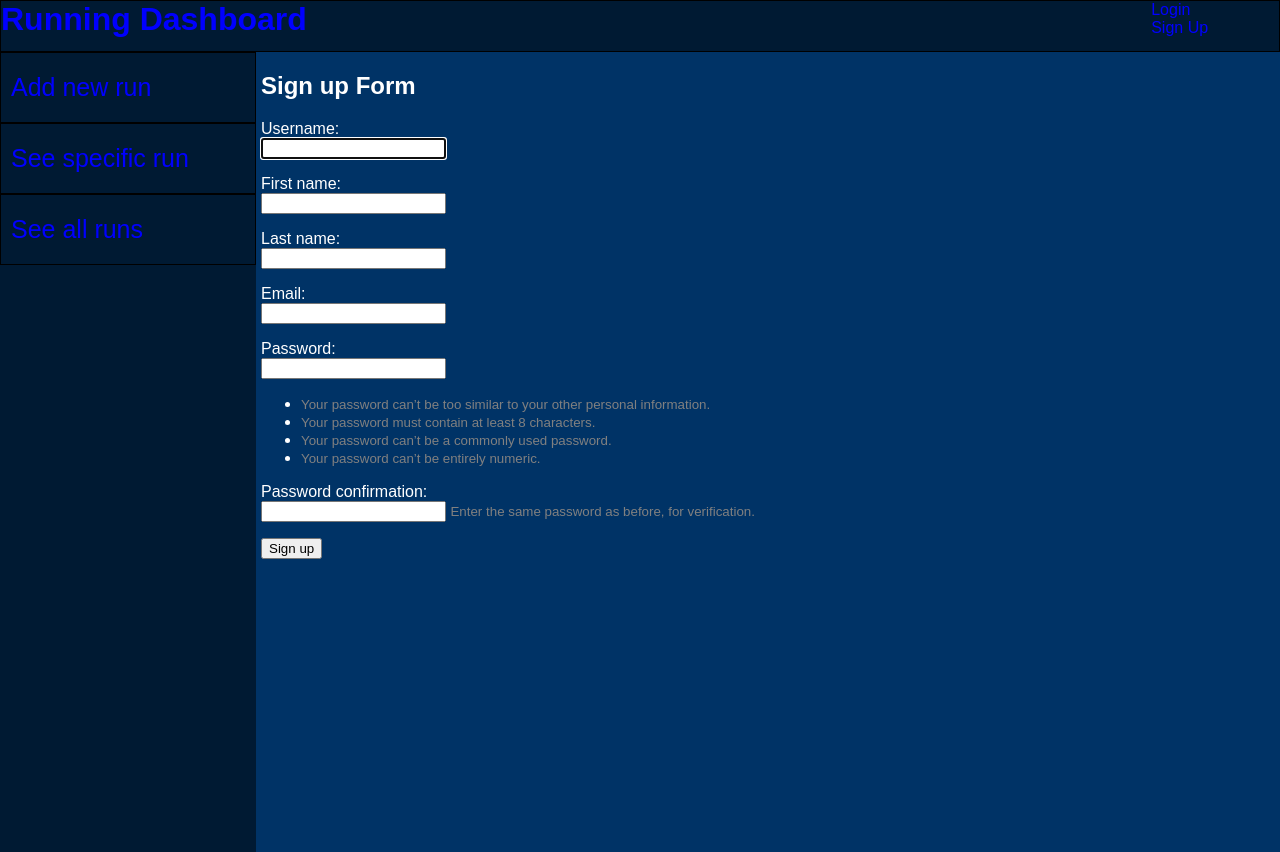
After one commit to meir412/running_website, a Django app: page /running_dashboard/signup/ in a window 1280 px wide. The commit adds this page. Run offline with Django 3.2, Linux system fonts and the light colour scheme.

Commit message:
Add user sign up functionality and email backend
* Add view, template, and url mapping for signup
* Allow addition of custom fields to the signup form
* Configure email backend to a sendgrid smtp
* Improve password reset email template
* Finish email confirmation on sign up
* Finalize messages, emails and permissions

```diff
--- a/running_dashboard/forms.py
+++ b/running_dashboard/forms.py
@@ -3,6 +3,8 @@ import datetime
 from django import forms
 from django.core.exceptions import ValidationError
 from django.utils.translation import ugettext_lazy as _
+from django.contrib.auth.forms import UserCreationForm
+from django.contrib.auth.models import User
 
 from running_dashboard.models import Run
 
@@ -38,3 +40,27 @@ class AddRunForm(forms.Form):
 
     class Meta:
         model = Run
+
+
+class UniqueUserEmailField(forms.EmailField):
+    """
+    An EmailField which only is valid if no User has that email.
+    """
+    def validate(self, value):
+        super(forms.EmailField, self).validate(value)
+        try:
+            User.objects.get(email=value)
+            raise forms.ValidationError("A user with that email is already registered")
+        except User.MultipleObjectsReturned:
+            raise forms.ValidationError("A user with that email is already registered")
+        except User.DoesNotExist:
+            pass
+
+
+class SignUpForm(UserCreationForm):
+    username = forms.CharField(max_length=30, help_text="")
+    email = UniqueUserEmailField(max_length=200)
+
+    class Meta:
+        model = User
+        fields = ('username', 'first_name', 'last_name', 'email', 'password1', 'password2', )
--- a/running_dashboard/templates/base_generic.html
+++ b/running_dashboard/templates/base_generic.html
@@ -18,6 +18,7 @@
         <li><a href="{% url 'logout'%}?next={{request.path}}">Logout</a></li>
         {% else %}
         <li><a href="{% url 'login'%}?next={{request.path}}">Login</a></li>
+        <li><a href="{% url 'sign-up' %}">Sign Up</a></li>
       {% endif %}
       </div>
     </div>
--- /dev/null
+++ b/running_dashboard/templates/sign_up.html
@@ -0,0 +1,28 @@
+{% extends "base_generic.html" %}
+
+{% block content%}
+
+{% load static %}
+  <link rel="stylesheet" href="{% static 'css/registration.css'%}" type="text/css">
+
+  <div class="registration">
+    <h2>Sign up Form</h2>
+    <form method="post">
+      {% csrf_token %}
+      {% for field in form %}
+        <p>
+          {{ field.label_tag }}<br>
+          {{ field }}
+          {% if field.help_text %}
+            <small style="color: grey">{{ field.help_text }}</small>
+          {% endif %}
+          {% for error in field.errors %}
+            <p style="color: red">{{ error }}</p>
+          {% endfor %}
+        </p>
+      {% endfor %}
+      <button type="submit">Sign up</button>
+    </form>
+  </div>
+
+{% endblock %}
--- a/running_dashboard/urls.py
+++ b/running_dashboard/urls.py
@@ -1,4 +1,4 @@
-from django.urls import path
+from django.urls import path, re_path
 from . import views
 
 urlpatterns = [
@@ -9,4 +9,7 @@ urlpatterns = [
     path('run/<int:pk>/changerun/', views.RunUpdate.as_view(), name='run-update'),
     path('run/<int:pk>/deleterun/', views.RunDelete.as_view(), name='run-delete'),
     path('addrun/', views.addNewRun, name='run-add'),
+    path('signup/', views.signUp, name='sign-up'),
+    re_path(r'^activate/(?P<uidb64>[0-9A-Za-z_\-]+)/(?P<token>[0-9A-Za-z]{1,13}-[0-9A-Za-z]{1,20})/$',
+            views.activate, name='activate'),
 ]
--- a/running_dashboard/views.py
+++ b/running_dashboard/views.py
@@ -6,16 +6,25 @@ from django.shortcuts import get_object_or_404
 from django.core.serializers import serialize
 from django.views import generic
 from django.views.generic.edit import CreateView, UpdateView, DeleteView
-
+from django.contrib.auth import login, authenticate
+from django.contrib.auth.models import User
 from django.contrib.auth.decorators import login_required
 from django.contrib.auth.mixins import LoginRequiredMixin
+from django.contrib.auth.forms import UserCreationForm
+from django.contrib.sites.shortcuts import get_current_site
+from django.core.mail import EmailMessage
 from django.http import HttpResponseRedirect
+from django.template.loader import render_to_string
 from django.urls import reverse
 from django.urls import reverse_lazy
+from django.utils.encoding import force_bytes, force_text
+from django.utils.http import urlsafe_base64_encode, urlsafe_base64_decode
 
 from running_dashboard.forms import ChangeRunDurationForm
 from running_dashboard.forms import AddRunForm
+from running_dashboard.forms import SignUpForm
 from running_dashboard.models import Run
+from running_dashboard.tokens import account_activation_token
 
 @login_required
 def index(request):
@@ -35,7 +44,7 @@ def index(request):
     context = {'num_runs': num_runs, 'total_length': total_length_km, 'runs': run_geojson, 'num_visits': num_visits}
     return render(request, 'index.html', context=context)
 
-
+@login_required
 def change_run_duration(request, pk):
     run_instance = get_object_or_404(Run, pk=pk)
 
@@ -66,7 +75,7 @@ def change_run_duration(request, pk):
 
     return render(request, 'running_dashboard/change_run_time.html', context)
 
-
+@login_required
 def addNewRun(request):
 
     if request.method == 'POST':
@@ -127,9 +136,9 @@ class RunDetailView(LoginRequiredMixin, generic.DetailView):
         return context
 
 
-class RunCreate(CreateView):
-    model = Run
-    fields = '__all__'
+# class RunCreate(CreateView):
+#     model = Run
+#     fields = '__all__'
 
 
 class RunUpdate(UpdateView):
@@ -142,3 +151,57 @@ class RunUpdate(UpdateView):
 class RunDelete(DeleteView):
     model = Run
     success_url = reverse_lazy('index')
+
+
+def signUp(request):
+
+    if request.method == 'POST':
+        form = SignUpForm(request.POST)
+        if form.is_valid():
+            user = form.save(commit=False)
+            user.is_active = False
+            user.save()
+
+            current_site = get_current_site(request)
+            mail_subject = 'Activate your running website account.'
+            message = render_to_string('registration/signup_activation_mail.html', {
+                'user': user,
+                'domain': current_site.domain,
+                'uid': urlsafe_base64_encode(force_bytes(user.pk)),
+                'token': account_activation_token.make_token(user),
+            })
+            to_email = form.cleaned_data.get('email')
+            email = EmailMessage(
+                mail_subject, message, to=[to_email]
+            )
+            email.send()
+
+            # username = form.cleaned_data.get('username')
+            # password = form.cleaned_data.get('password1')
+            # user = authenticate(username=username, password=password)
+            # login(request, user)
+            return render(request, 'awaiting_activation.html')
+
+        return render(request, 'sign_up.html', {'form': form})
+
+    else:
+        form = SignUpForm()
+        return render(request, 'sign_up.html', {'form': form})
+
+
+def activate(request, uidb64, token):
+    try:
+        uid = force_text(urlsafe_base64_decode(uidb64))
+        user = User.objects.get(pk=uid)
+
+    except(TypeError, ValueError, OverflowError, User.DoesNotExist):
+        user = None
+
+    if user is not None and account_activation_token.check_token(user, token):
+        user.is_active = True
+        user.save()
+        login(request, user)
+        return redirect('index')
+
+    else:
+        return render(request, 'registration/invalid_activation_link.html')
--- a/templates/registration/login.html
+++ b/templates/registration/login.html
@@ -6,7 +6,9 @@
 
   <div class=registration>
     {% if form.errors %}
-      <p>Your username and password didn't match. Please try again.</p>
+      <p>Oops, it seems like your credentials are wrong or
+         you haven't activated your account by mail yet.</br>
+        Please try again.</p>
     {% endif %}
 
     {% if next %}
@@ -36,6 +38,7 @@
 
     {# Assumes you setup the password_reset view in your URLconf #}
     <p><a href="{% url 'password_reset' %}">Lost password?</a></p>
+    <p><a href="{%  url 'sign-up' %}"> Not a user yet? Sign up here</a></p>
   </div>
 
 {% endblock %}
```
Also changed, not shown: running_dashboard/tokens.py (added, +10 -0 lines), running_website/settings.py (+11 -2 lines), templates/registration/awaiting_activation.html (added, +15 -0 lines), templates/registration/invalid_activation_link.html (added, +14 -0 lines), templates/registration/password_reset_email.html (+12 -1 lines), templates/registration/signup_activation_mail.html (added, +15 -0 lines).
